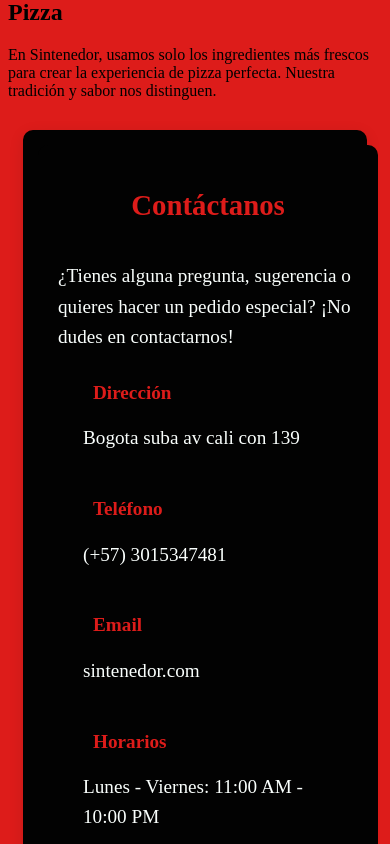
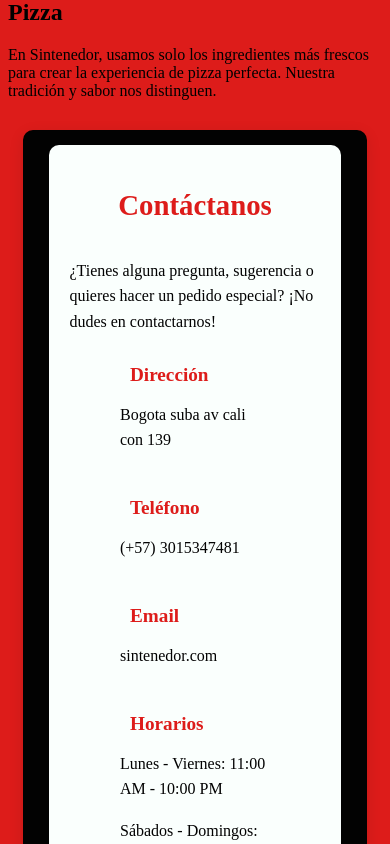
Before and after one commit to Magupe09/SintenedorReact-2, a React (Vite) app in the folder sintenedor/: page / in a window 390 px wide. Shown: the part 940-1784 px from the top of the page. Built offline with nearby package versions, Linux system fonts and the light colour scheme; a web font is replaced by a local one.

Commit message:
Modificaciones estilos de mobil y header Menu

```diff
--- a/sintenedor/src/Components/common/Modal.module.css
+++ b/sintenedor/src/Components/common/Modal.module.css
@@ -45,7 +45,7 @@
   /* Ancho máximo: 90% del ancho del overlay (viewport) */
   width: 600px;
   /* Ancho preferido */
-  max-height: 90vh;
+  max-height: 80vh;
   /* Altura máxima: 90% de la altura de la ventana (vh = viewport height) */
 
   /* Permite scroll interno si el contenido excede el max-height */
@@ -64,8 +64,8 @@
 /* ... estilos adicionales para contenido como modal-header, modal-image, etc. (añadidos después) ... */
 .modal-header {
   margin-bottom: 0px;
-  background-color: var(--color-secondary);
-  gap: 0px;
+  background-color: var(--color-four);
+  gap: 10px;
   border-radius: 10px;
   display: flex;
   flex-direction: column;
@@ -78,17 +78,21 @@
 .modal-header h3 {
   font-size: 2rem;
   margin: 7px;
+  color: var(--color-secondary);
 }
 
 .modal-header p {
 
-  font-size: 1rem;
+  font-size: 1.2rem;
   margin: 7px;
+  color: var(--color-secondary);
 }
 
 .modal-header h4 {
   font-size: 1.5rem;
   margin: -3px 0;
+
+  color: var(--color-secondary);
 }
 
 .close-button {
@@ -126,7 +130,7 @@
   /* Estilos para la imagen dentro del modal */
   width: 100%;
   /* La imagen ocupa todo el ancho de su contenedor (.pizza-item) */
-  height: 332px;
+  height: 400px;
   /* Define una altura fija para las imágenes (ajústala si lo necesitas) */
   object-fit: cover;
   /* Cubre el área definida sin deformar la imagen */
@@ -167,9 +171,10 @@
   /* Añade padding arriba/abajo */
   /* Añade un borde inferior para separar cada item */
   border-bottom: 1px solid var(--color-four);
-  font-size: 1rem;
+  font-size: 1.5rem;
   /* Tamaño base de la fuente para el item */
-  color: var(--color-four);
+
+  color: var(--color-secondary);
   /* Color de texto base para el item */
 
   /* flex-wrap: wrap; -- Ya lo definimos, asegura que esté */
@@ -244,7 +249,7 @@
     display: flex;
     flex-direction: column;
     gap: 5px;
-    background-color: var(--color-four);
+    background-color: var(--color-third);
     /* Fondo blanco para la caja */
     padding: 10px;
     /* Espacio dentro de la caja */
@@ -256,7 +261,7 @@
     /* Controlamos el tamaño de la caja del modal */
     max-width: 100%;
     /* Ancho máximo: 90% del ancho del overlay (viewport) */
-    width: 200px;
+    width: 300px;
     /* Ancho preferido */
     max-height: 70vh;
     /* Altura máxima: 90% de la altura de la ventana (vh = viewport height) */
@@ -467,7 +472,9 @@
 }
 @media (max-width: 400px){
   .modal-box {
-    max-height: 300px;
+    margin: 0 15px;
+    max-height: 295px;
+    background-color: var(--color-primary);
   }
   .modal-header {
     height: 200px;
@@ -476,7 +483,7 @@
     font-size: 1rem;
     color: var(--color-secondary);
     margin: -3px;
-    background-color: var(--color-primary);
+    background-color: var(--color-four);
     border-radius: 5px;
   }
 
--- a/sintenedor/src/Components/layout/ContactForm.module.css
+++ b/sintenedor/src/Components/layout/ContactForm.module.css
@@ -17,7 +17,7 @@
 .contact-form {
     flex: 1;
     /* Permite que ambas secciones tomen espacio */
-    min-width: 300px;
+    min-width: 180px;
     /* Ancho mínimo antes de envolverse */
     padding: 20px;
 }
@@ -154,7 +154,8 @@
         margin: 30px 15px;
         padding: 15px;
         border-radius: 10px;
-        background-color: var(--color-four);
+        background-color: var(--color-third);
+
     }
 
     .contact-info {
@@ -195,3 +196,55 @@
         /* Menos padding en los lados */
     }
 }
+@media (max-width: 450px){
+
+    .contact-container {
+        flex-direction: column;
+        margin: 30px 15px;
+        padding: 15px;
+        border-radius: 10px;
+        background-color: var(--color-four);
+        max-width: 400px;
+    }
+
+    .contact-info {
+
+        display: flex;
+        flex-direction: column;
+        justify-content: center;
+        align-items: center;
+        background-color: var(--color-secondary);
+        border-radius: 10px;
+        max-width: 80%;
+        margin: auto;
+
+    }
+
+    .contact-info p{
+
+        font-size: 1rem;
+        color: var(--color-four);
+    }
+
+    .info-item {
+        margin-bottom: 20px;
+        width: 150px;
+        color: var(--color-primary);
+    }
+    .info-item p{
+        font-size: 1rem;
+        color: var(--color-four);
+        margin-bottom: 5px;
+    }
+
+    .contact-form {
+        display: flex;
+        flex-direction: column;
+        justify-content: center;
+        align-items: center;
+        min-width: unset;
+        width: 100%;
+        padding: 15px 0;
+        /* Menos padding en los lados */
+    }
+}
--- a/sintenedor/src/Components/layout/Header.module.css
+++ b/sintenedor/src/Components/layout/Header.module.css
@@ -165,13 +165,23 @@
 
     .nav-list {
         flex-direction: column;
-        gap: 20px;
-        align-items: flex-start;
+        gap: 50px;
+        align-items: stretch;
+
     }
 
     .nav-list li a {
         font-size: 1.3rem;
+        display: block;
+        text-align: center;
     }
+    .nav-list li:hover {
+       background-color: var(--color-secondary);
+       border-radius: 10px;
+       color: var(--color-four);
+
+    }
+
 
     /* --- Animación del botón hamburguesa (cuando el menú está activo) --- */
     .hamburger-menu-button.menu-active .line:nth-child(1) {
```
